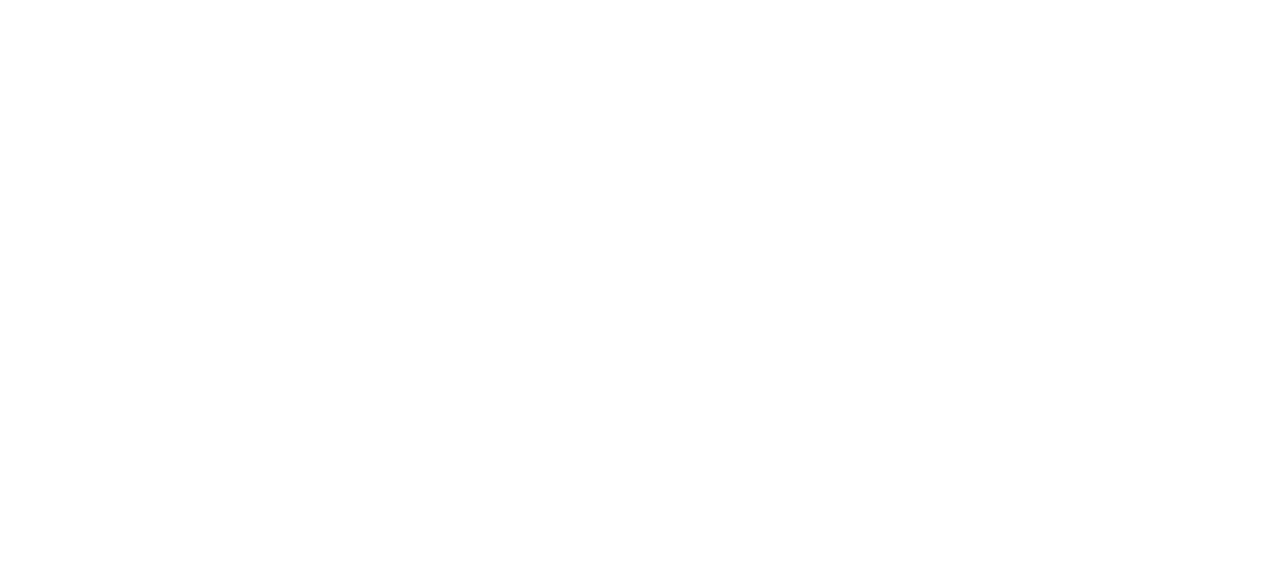
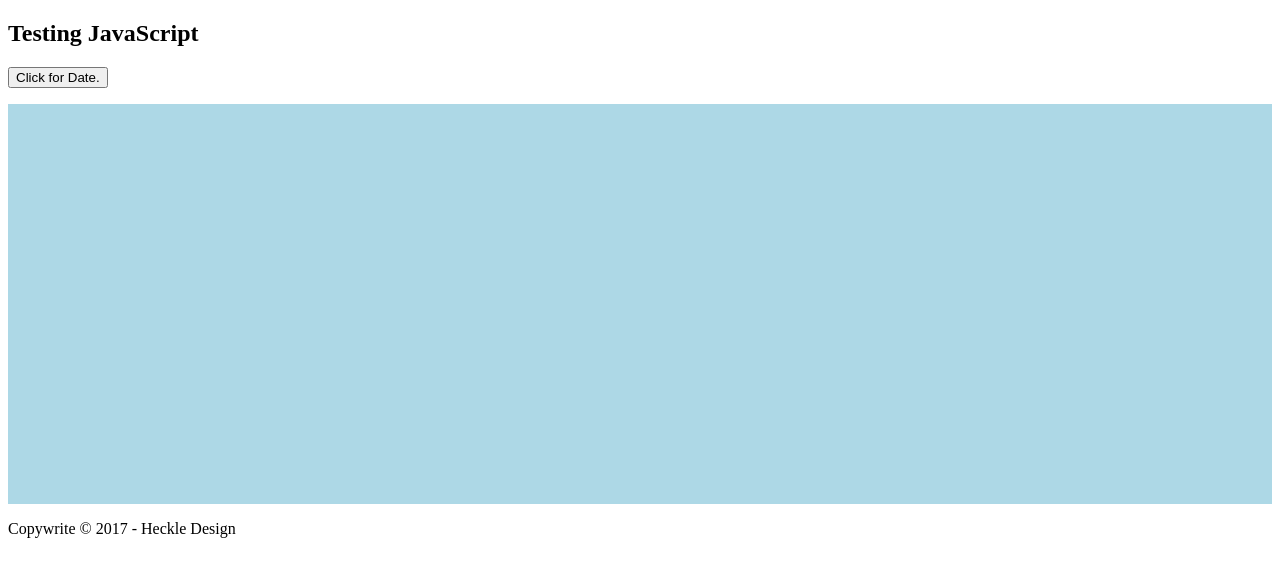
Before and after one commit to wb1098/liveExerciseFiles--Test, a plain HTML site: page index.html in a window 1280 px wide. Drawn offline with Linux system fonts and the light colour scheme.

Commit message:
Updated index page

```diff
--- a/index.html
+++ b/index.html
@@ -2,10 +2,28 @@
 
 <html lang = "en">
 <head>
-<meta charset="ut-8">
+<meta charset="utf-8">
 <meta name="viewport" content="width=device-width, initial-scale=1">
 
 <title>Heckle Design - Testing page</title>
 <meta name="heckle" content = "testing">
 
 </head>
+
+<body style="height:1200px;">
+   <h2>Testing JavaScript</h2>
+
+     <button type = "buttton"
+     onclick="document.getElementById('demo').innerHtml = Date()"> Click for Date. </button>
+     <div style ="height:400px; background-color: lightblue;">
+       <p id="demo"></p>
+     </div>
+
+<footer>
+  <p>Copywrite &copy; 2017 - Heckle Design</p>
+
+</footer>
+</body>
+</html>
+
+<script type="text/javascript" src="script.js"></script>
```
